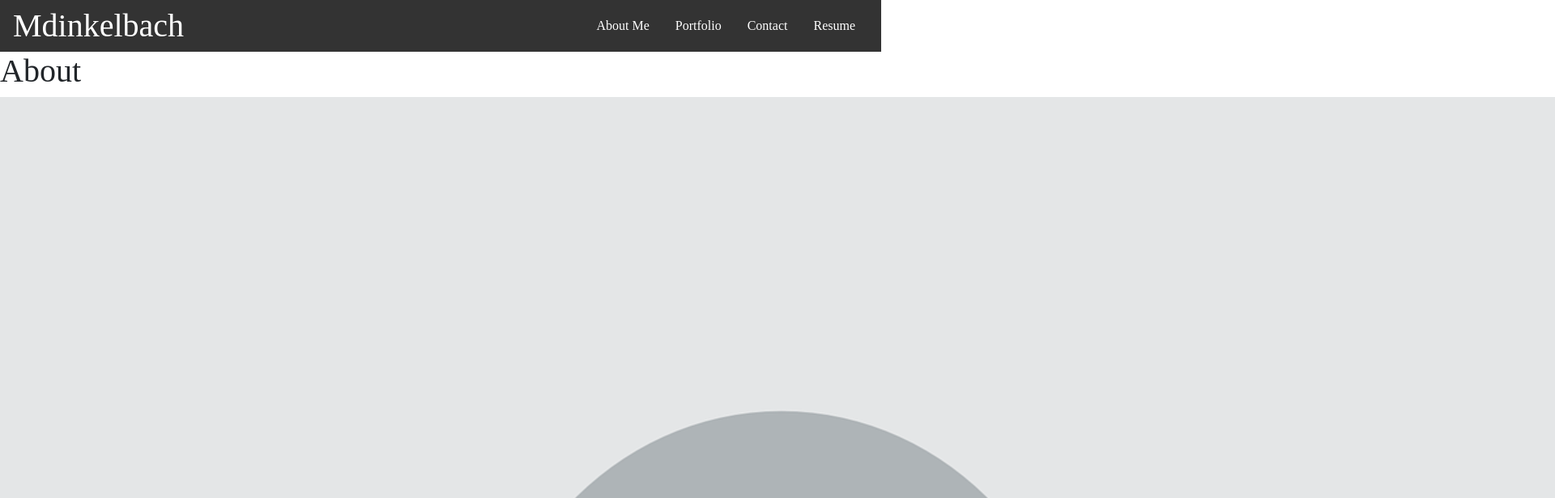
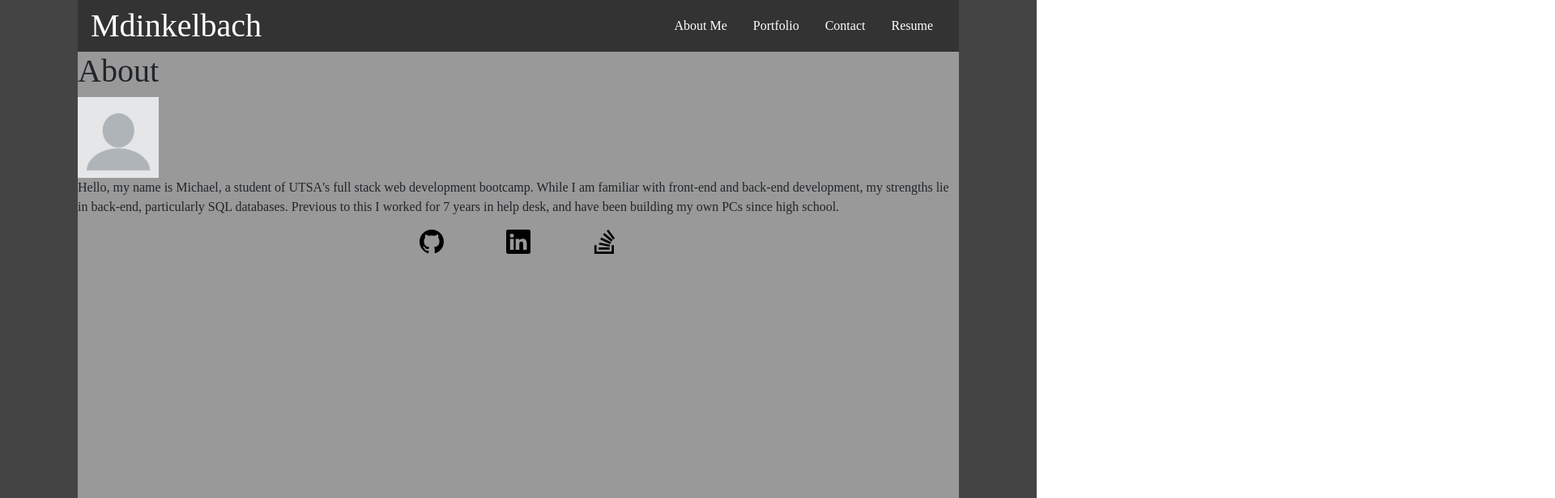
Before and after one commit to mdinkelbach/portfolio-resume, a React (Create React App) app: page / in a window 1280 px wide. Shown: the top 616 px of the page at 81% size, 1920 px wide, since content can reach past the window. Built offline with nearby package versions, Linux system fonts and the light colour scheme.

Commit message:
css-footer

```diff
--- a/src/assets/style/App.css
+++ b/src/assets/style/App.css
@@ -1,11 +1,19 @@
 * {
     font-family: 'capriola';
+}
+
+#root {
+    display: flex;
+    justify-content: center;
+    background-color: #444;
 }
 
 .main {
     display: flex;
     flex-direction: column;
     width: 85vw;
+    background-color: #999;
+    height: 100vh;
 }
 
 .header {
@@ -37,3 +45,31 @@
 .nav li:hover {
     background-color: #777;
 }
+
+.nav a:hover {
+    color: white;
+}
+
+.profile-pic {
+    height: 100px;
+    width: 100px;
+}
+
+.footer {
+    display: flex;
+    justify-content: space-around;
+}
+
+.footer-list a svg {
+    text-decoration: none;
+    color: black;
+}
+
+.footer-list {
+    list-style: none;
+    padding: 0;
+    margin: 0;
+    display: flex;
+    justify-content: space-around;
+    width: 25vw;
+}
--- a/src/components/Content.js
+++ b/src/components/Content.js
@@ -6,9 +6,9 @@ import Resume from './pages/Resume';
 
 function Content() {
   return (
-    <body>
+    <div className='body'>
       <About />
-    </body>
+    </div>
   );
 }
 
--- a/src/components/Footer.js
+++ b/src/components/Footer.js
@@ -2,8 +2,8 @@ import React from "react";
 
 function Footer() {
 return (
-    <footer>
-        <ul className="footer">
+    <footer className="footer">
+        <ul className="footer-list">
             <li>
                 <a
                     href="https://github.com/mdinkelbach"
```
